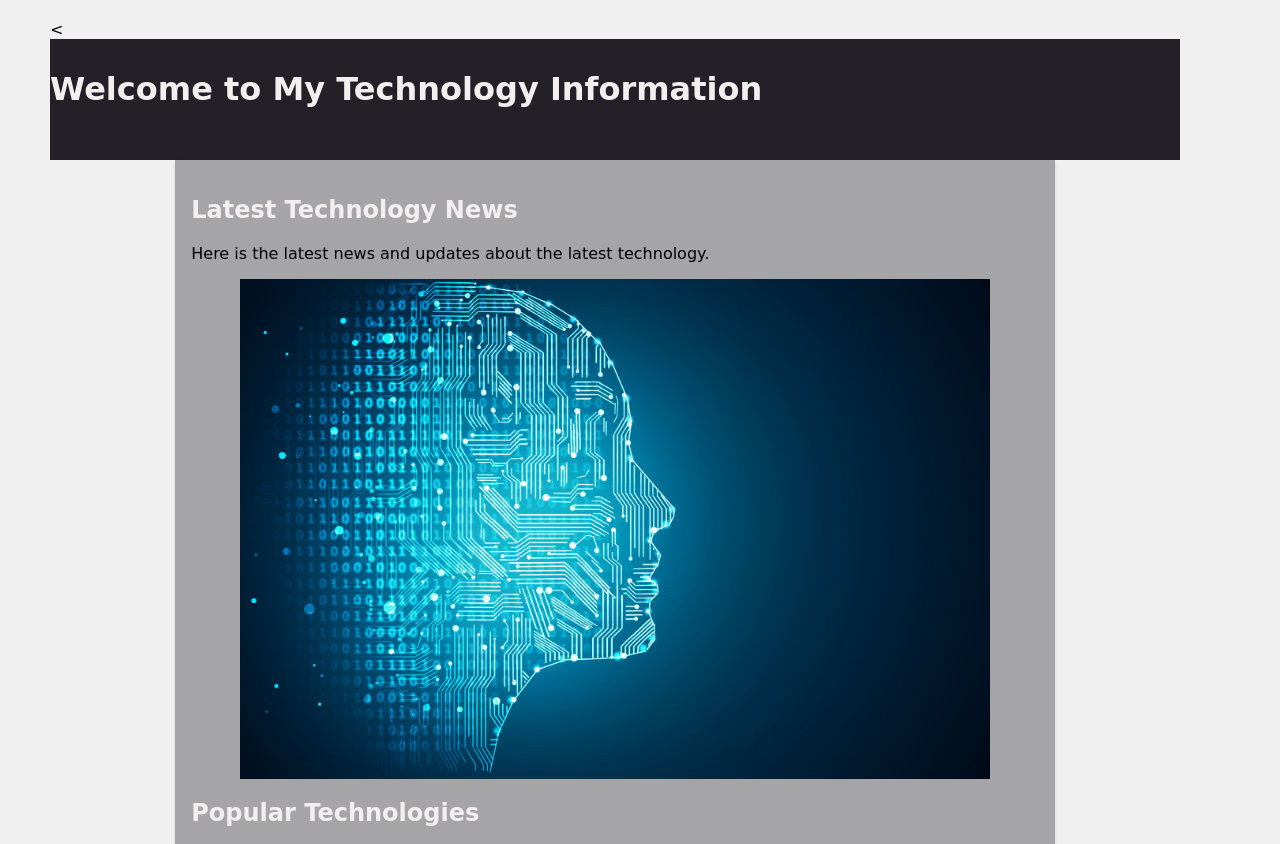
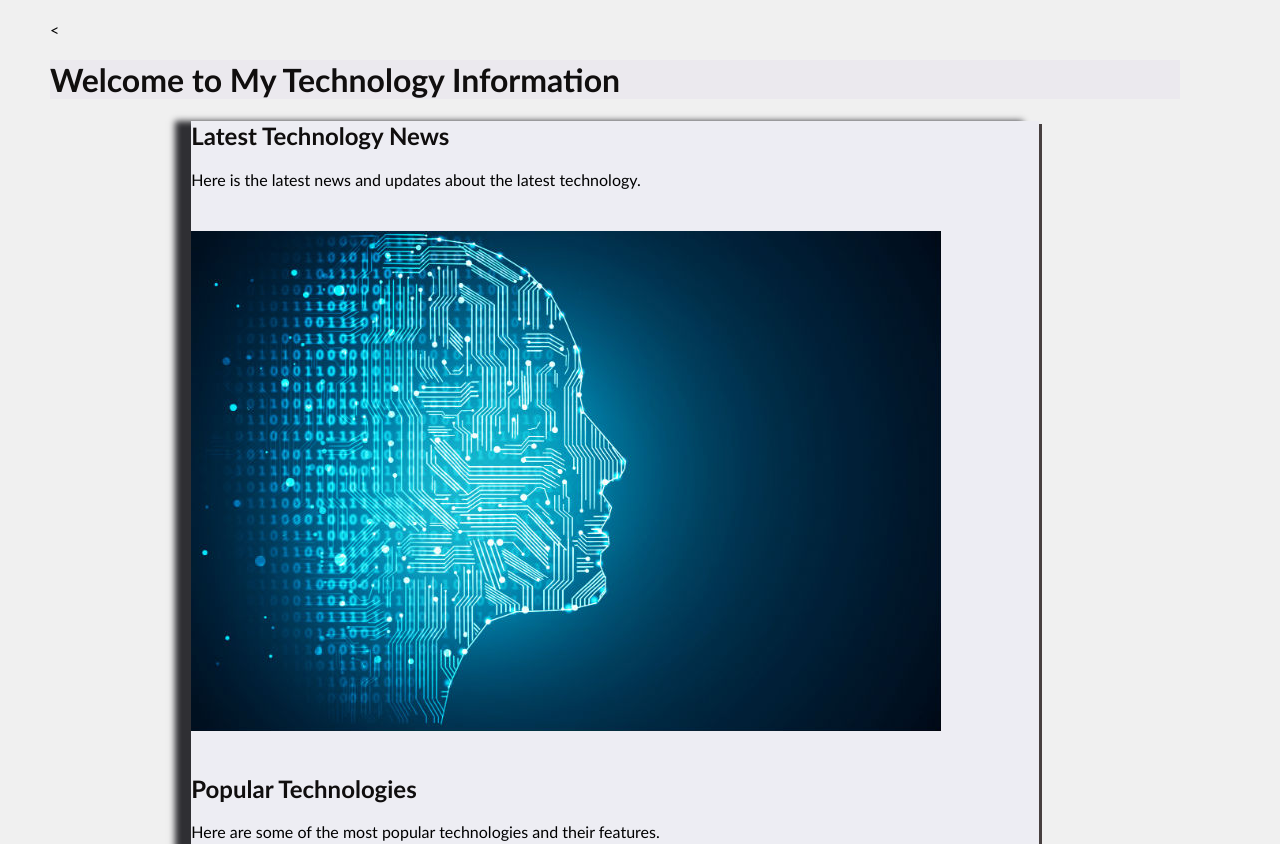
Before and after one commit to SRsriram8/VS-code, a plain HTML site: page index.html in a window 1280 px wide. Shown: the top 844 px of the page. Drawn offline with Linux system fonts and the light colour scheme.

Commit message:
sidein added

```diff
--- a/styles.css
+++ b/styles.css
@@ -1,43 +1,59 @@
 /* styles.css */
 body {
-     font-family: cursive;
+    font-family: "Gill Sans", sans-serif;
     background-color: #f0f0f0;
     margin: 10px 50px 20px;
     padding: 10px 50px 30px 0;
 }
 
 header {
-    background-color: #030008dc;
-    color: #000002;
+    background-color: #ebe8eedc;
+    color: #f3f3f7;
     text-align: start;
-    padding: 10px 50px 30px 0;
+    padding: 0;
 }
 
 main {
     max-width: 75%;
     margin: 0 auto;
-    padding: 1rem;
-    background-color: #00010850;
-    box-shadow: 0 2px 4px rgba(9, 5, 13, 0.1);
+    padding: 0;
+    background-color: #ededf3;
+    box-shadow: 3px 3px rgb(71, 64, 64), -1em 0 .4em rgb(47, 47, 51);
 }
 
 h1, h2 {
-    color: #f4efef;
+    color: #100e0e;
 }
 
 img {
     max-width: 100%;
     height: auto;
-    display: block;
-    margin: 1rem auto;
+    display:block;
+    margin: 5% 0;
 }
 
 ul {
-    list-style: url('/media/examples/rocket.svg');
+    list-style: url('/media/examples/rocket.sv');
     padding-left: 1rem;
 }
 
 a {
-    color: #d8dde2;
+    color: #0e64ba;
     text-decoration: underline overline #014f0d;
 }
+p {
+    animation-duration: 3s;
+    animation-name:bounce;
+  }
+
+  @keyframes bounce {
+    from {
+      translate: 150vw 0;
+      scale: 200% 1;
+    }
+
+    to {
+      translate: 0 0;
+      scale: 100% 1;
+    }
+  }
```
